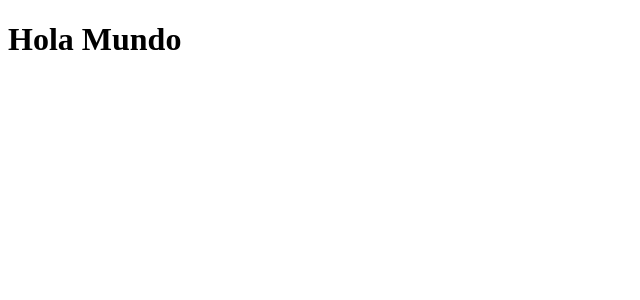
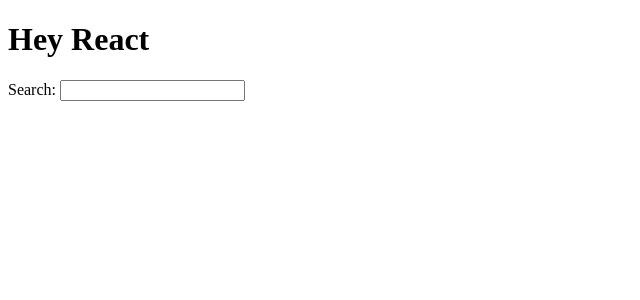
Before and after one commit to Asieertxo/React, a React (Create React App) app: page / in a window 1280 px wide. Shown: the top 300 px of the page, without its empty margins (0-640 px from the left). Built offline with nearby package versions, Linux system fonts and the light colour scheme.

Commit message:
Expresion con objeto

```diff
--- a/src/App.js
+++ b/src/App.js
@@ -1,8 +1,16 @@
+const welcome = {
+  greeting: 'Hey',
+  title: 'React',
+};
+
 function App() {
-  const h = "Hola Mundo";
+  const title = "React";
   return (
     <div className="App">
-      <h1>{h}</h1>
+      <h1>{welcome.greeting} {welcome.title}</h1>
+
+      <label htmlFor="search">Search: </label>
+      <input id="search" type="text"></input>
     </div>
   );
 }
```
